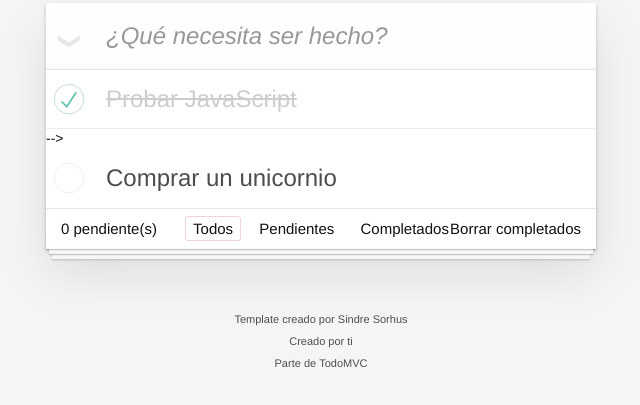
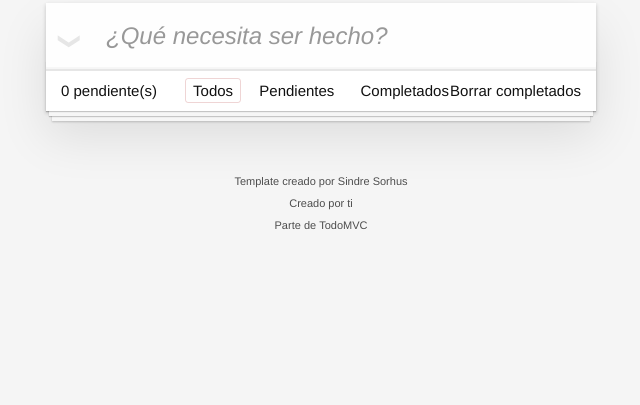
Before and after one commit to brandanfranco/TodoList, a website built with webpack: page webpack-starter-master/docs/index.html in a window 1280 px wide. Shown: the part 127-532 px from the top of the page, without its empty margins (319-959 px from the left). Built offline with nearby package versions, Linux system fonts and the light colour scheme.

Commit message:
Se agrega archivo docs

```diff
--- a/webpack-starter-master/docs/index.html
+++ b/webpack-starter-master/docs/index.html
@@ -4,7 +4,7 @@
 		<meta charset="utf-8">
 		<meta name="viewport" content="width=device-width, initial-scale=1">
 		<title>Template • TodoMVC</title>
-	</head>
+	<link href="main.f9130a7f4e7ec5efe334.css" rel="stylesheet"></head>
 	<body>
 		<section class="todoapp">
 			<header class="header">
@@ -18,7 +18,7 @@
 				<ul class="todo-list">
 					<!-- These are here just to show the structure of the list items -->
 					<!-- List items should get the class `editing` when editing and `completed` when marked as completed -->
-					 <li class="completed" data-id="abc">
+					<!-- <li class="completed" data-id="abc">
 						<div class="view">
 							<input class="toggle" type="checkbox" checked>
 							<label>Probar JavaScript</label>
@@ -26,14 +26,14 @@
 						</div>
 						<input class="edit" value="Create a TodoMVC template">
 					</li> -->
-					 <li>
+					<!-- <li>
 						<div class="view">
 							<input class="toggle" type="checkbox">
 							<label>Comprar un unicornio</label>
 							<button class="destroy"></button>
 						</div>
 						<input class="edit" value="Rule the web">
-					</li>
+					</li> -->
 				</ul>
 			</section>
 			<!-- This footer should hidden by default and shown when there are todos -->
@@ -65,5 +65,5 @@
 		</footer>
 
 
-	</body>
+	<script type="text/javascript" src="main.8f6c4ab397b43291fff9.js"></script></body>
 </html>
```
Also changed, not shown: webpack-starter-master/package.json (+4 -4 lines), webpack-starter-master/docs/assets/webpack-sprite.png (deleted), 5 other files.
